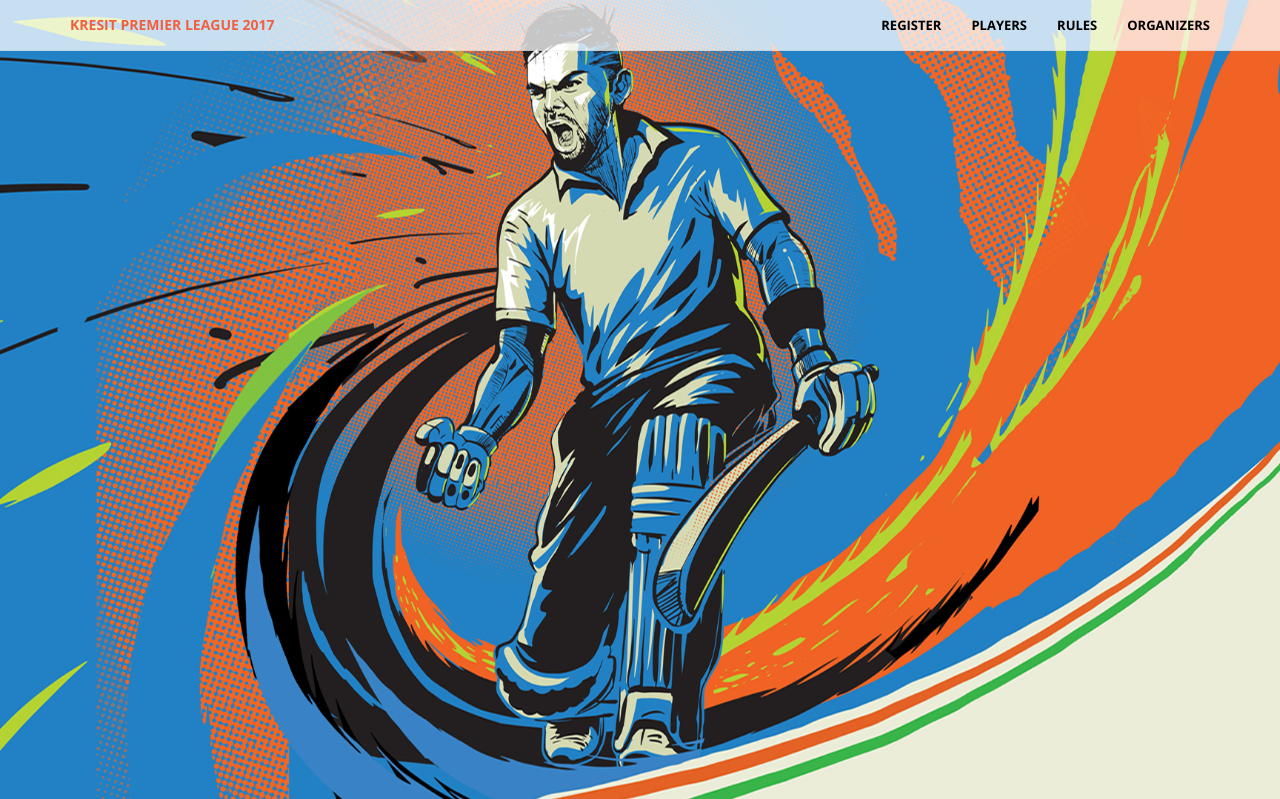
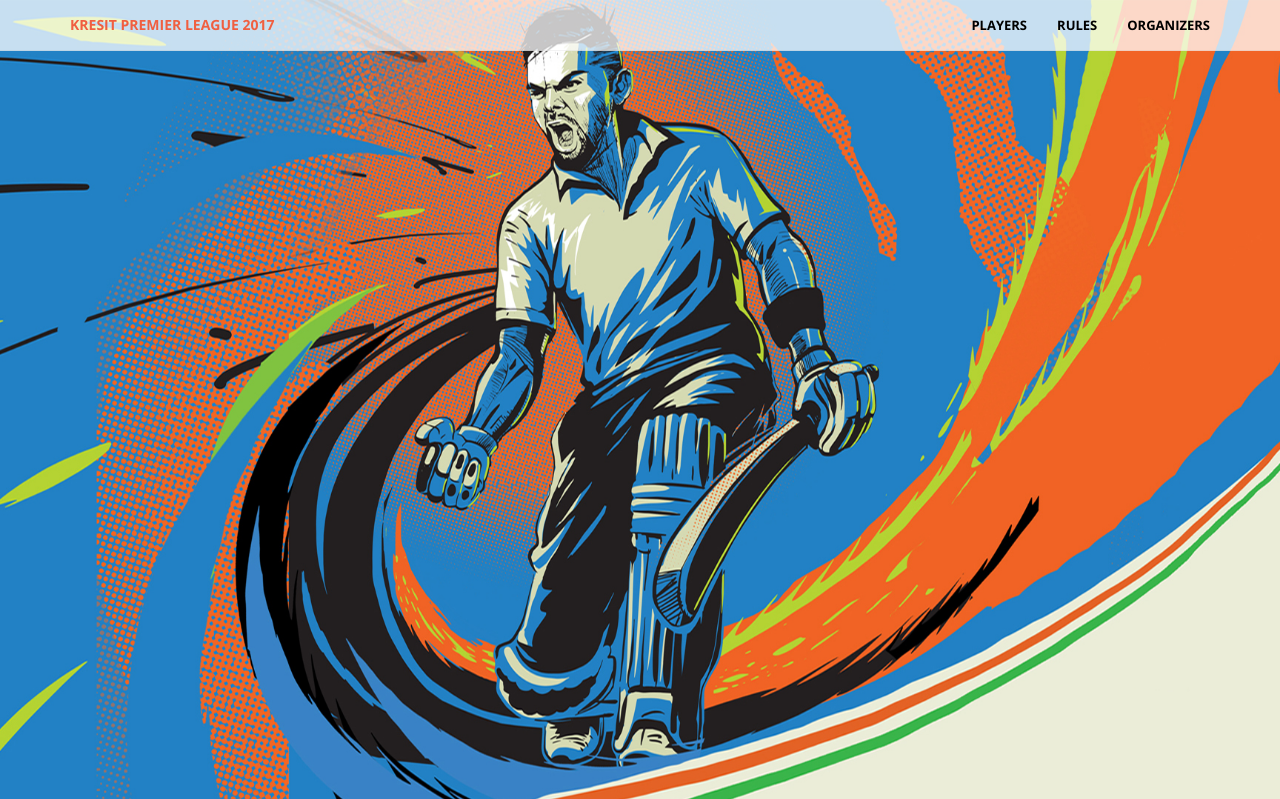
Before and after one commit to raj231992/kpl, a Django app: page /kpl/ in a window 1280 px wide. Shown: the top 799 px of the page. Run offline with Django 3.2, Linux system fonts and the light colour scheme; some libraries are stand-ins or nearby versions.

Commit message:
registration closed

```diff
--- a/dashboard/urls.py
+++ b/dashboard/urls.py
@@ -3,7 +3,6 @@ from .views import Home,Rules,Register,Organizers,Players
 urlpatterns = [
     url(r'^$', Home.as_view(),name='home'),
     url(r'^rules/$', Rules.as_view(),name='rules'),
-    url(r'^register/$', Register.as_view(),name='register'),
     url(r'^organizers/$', Organizers.as_view(),name='organizers'),
     url(r'^players/$', Players.as_view(),name='players'),
 ]
--- a/templates/base.html
+++ b/templates/base.html
@@ -63,9 +63,6 @@
         <div class="collapse navbar-collapse" id="bs-example-navbar-collapse-1"
         ">
         <ul class="nav navbar-nav navbar-right">
-            <li>
-                <a style="color:black;" class="page-scroll" href="{% url 'register' %}">Register</a>
-            </li>
             <li>
                 <a style="color:black;" class="page-scroll" href="{% url 'players' %}">Players</a>
             </li>
```
Also changed, not shown: db.sqlite3.
